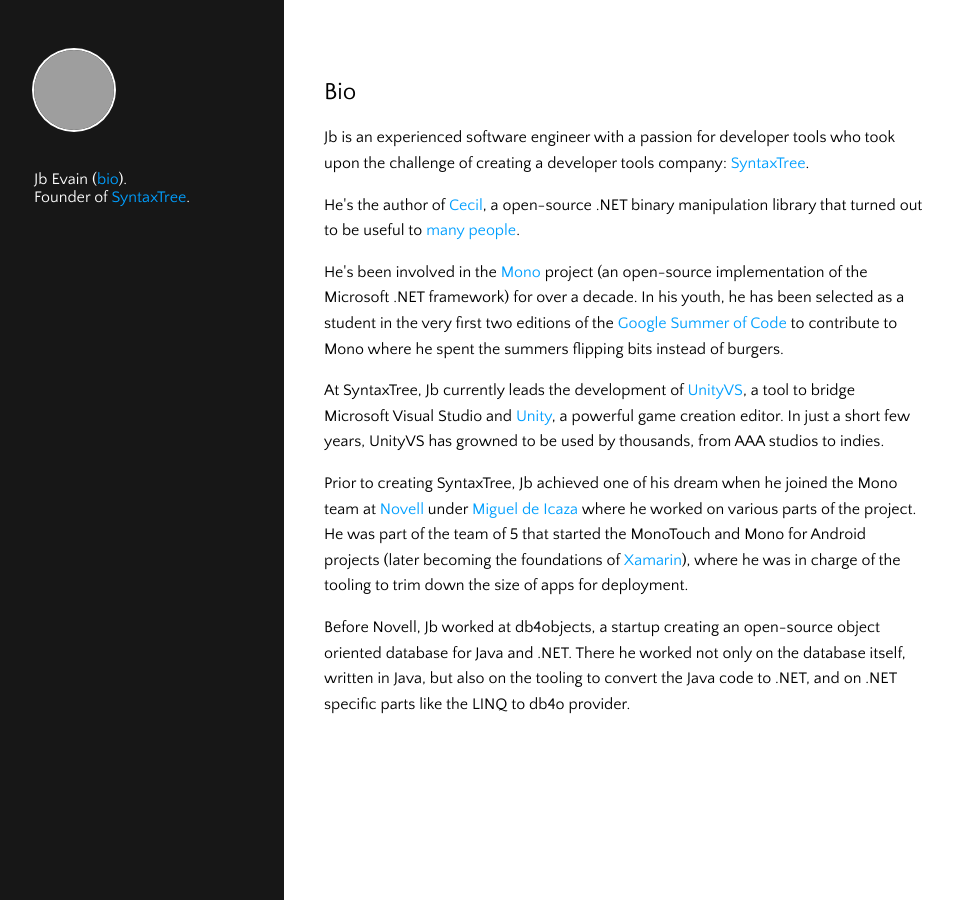
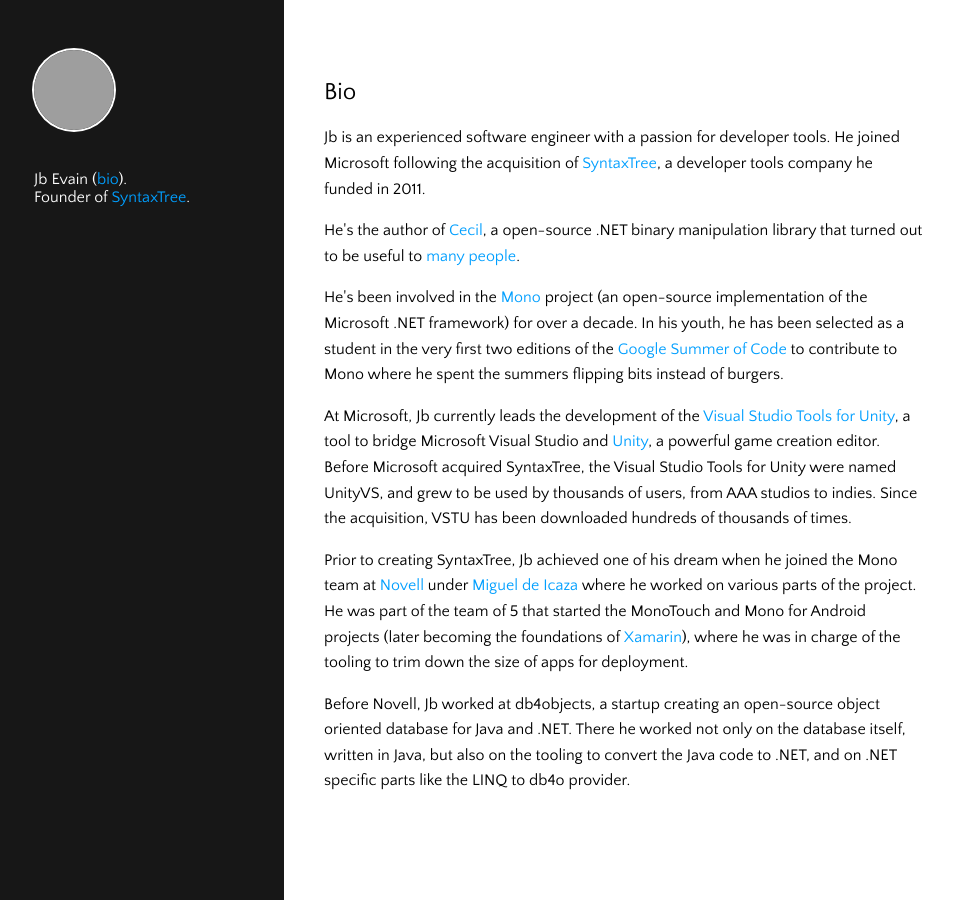
Before and after one commit to jbevain/jbevain.github.com, a Jekyll site: the page built from bio/index.html, in a window 1280 px wide. Shown: the whole page, without its empty margins (16-969 px from the left). Built offline with Jekyll 4.4.1, drawn with Linux system fonts in a browser that asks for light colours; grey boxes are pictures that could not be loaded.

Commit message:
Update index.html

```diff
--- a/bio/index.html
+++ b/bio/index.html
@@ -7,15 +7,16 @@
 
 <h1>Bio</h1>
 
-<p>Jb is an experienced software engineer with a passion for developer tools who took upon the challenge of creating a developer tools company: <a href="http://syntaxtree.com">SyntaxTree</a>.</p>
+<p>Jb is an experienced software engineer with a passion for developer tools. He joined Microsoft following the acquisition of <a href="http://syntaxtree.com">SyntaxTree</a>, a developer tools company he funded in 2011.</p>
 
 <p>He's the author of <a href="http://github.com/jbevain/cecil">Cecil</a>, a open-source .NET binary manipulation library that turned out to be useful to <a href="https://github.com/jbevain/cecil/wiki/Users">many people</a>.
 
 <p>He's been involved in the <a href="http://www.mono-project.com">Mono</a> project (an open-source implementation of the Microsoft .NET framework) for over a decade. In his youth, he has been selected as a student in the very first two editions of the <a href="http://en.wikipedia.org/wiki/Google_Summer_of_Code">Google Summer of Code</a> to contribute to Mono where he spent the summers flipping bits instead of burgers.</p>
 
-<p>At SyntaxTree, Jb currently leads the development of <a href="http://unityvs.com">UnityVS</a>, a tool to bridge Microsoft Visual Studio and <a href="http://www.unity3d.com">Unity</a>, a powerful game creation editor. In just a short few years, UnityVS has growned to be used by thousands, from AAA studios to indies.</p>
+<p>At Microsoft, Jb currently leads the development of the <a href="https://www.visualstudio.com/features/unitytools-vs">Visual Studio Tools for Unity</a>, a tool to bridge Microsoft Visual Studio and <a href="http://www.unity3d.com">Unity</a>, a powerful game creation editor. Before Microsoft acquired SyntaxTree, the Visual Studio Tools for Unity were named UnityVS, and grew to be used by thousands of users, from AAA studios to indies. Since the acquisition, VSTU has been downloaded hundreds of thousands of times.</p>
 
 <p>Prior to creating SyntaxTree, Jb achieved one of his dream when he joined the Mono team at <a href="http://www.novell.com">Novell</a> under <a href="http://en.wikipedia.org/wiki/Miguel_de_Icaza">Miguel de Icaza</a> where he worked on various parts of the project. He was part of the team of 5 that started the MonoTouch and Mono for Android projects (later becoming the foundations of <a href="http://www.xamarin.com">Xamarin</a>), where he was in charge of the tooling to trim down the size of apps for deployment.</p>
 
 <p>Before Novell, Jb worked at db4objects, a startup creating an open-source object oriented database for Java and .NET. There he worked not only on the database itself, written in Java, but also on the tooling to convert the Java code to .NET, and on .NET specific parts like the LINQ to db4o provider.</p>
+
 </article>
```
